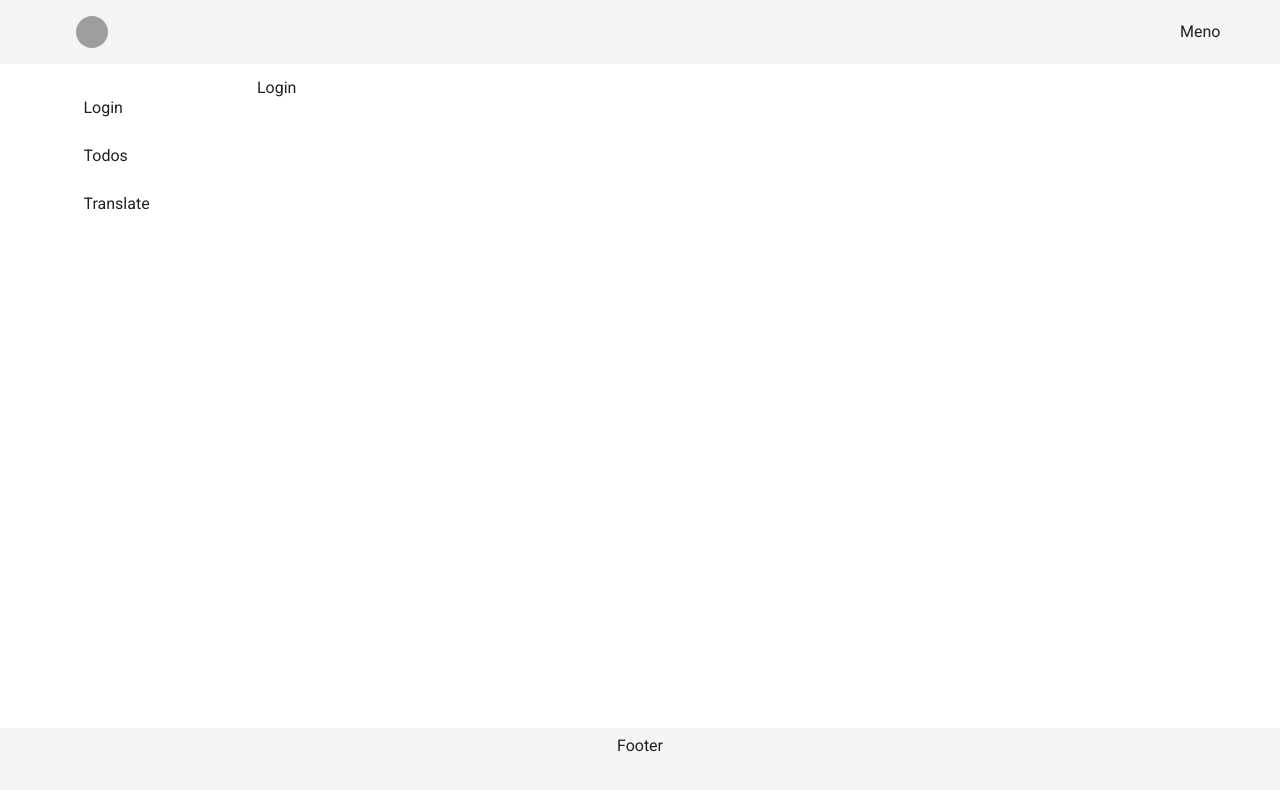
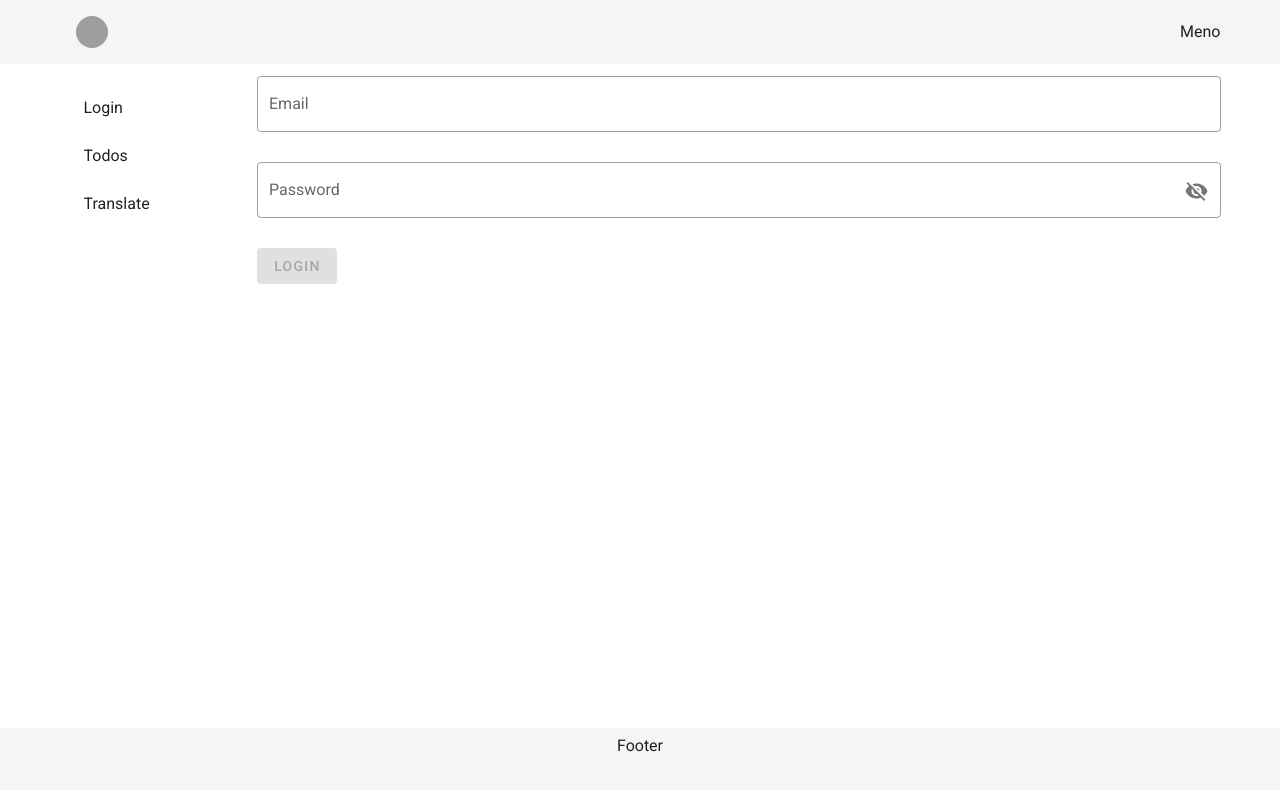
Before and after one commit to samodicer/TodoApp, a Vue app: page /login in a window 1280 px wide. Shown: the top 790 px of the page. Built offline with nearby package versions, Linux system fonts and the light colour scheme.

Commit message:
Login page
added login inputs and validation

```diff
--- a/src/store/index.js
+++ b/src/store/index.js
@@ -1,17 +1,13 @@
-import Vue from 'vue'
-import Vuex from 'vuex'
+import Vue from "vue";
+import Vuex from "vuex";
+import user from "./modules/user";
+import todos from "./modules/todos";
 
-Vue.use(Vuex)
+Vue.use(Vuex);
 
 export default new Vuex.Store({
-  state: {
+  modules: {
+    user,
+    todos,
   },
-  getters: {
-  },
-  mutations: {
-  },
-  actions: {
-  },
-  modules: {
-  }
-})
+});
--- /dev/null
+++ b/src/store/modules/user.js
@@ -0,0 +1,15 @@
+const state = {};
+
+const getters = {};
+
+const actions = {};
+
+const mutations = {};
+
+export default {
+  namespaced: true,
+  state,
+  getters,
+  actions,
+  mutations,
+};
--- a/src/views/LoginView.vue
+++ b/src/views/LoginView.vue
@@ -1,9 +1,65 @@
 <template>
-  <p>Login</p>
+  <v-form v-model="isFormValid">
+    <v-text-field
+      v-model="user.email"
+      tabindex="1"
+      label="Email"
+      placeholder="Email"
+      :rules="[rules.required]"
+      outlined
+      color="#26A69A"
+    ></v-text-field>
+    <v-text-field
+      v-model="user.password"
+      tabindex="1"
+      :append-icon="show ? 'mdi-eye' : 'mdi-eye-off'"
+      :rules="[rules.required]"
+      :type="showPassword ? 'text' : 'password'"
+      label="Password"
+      hint="At least 8 characters"
+      outlined
+      @click:append="showPassword = !showPassword"
+      color="#26A69A"
+    ></v-text-field>
+    <v-btn
+      class="white--text"
+      tabindex="2"
+      color="#26A69A"
+      :disabled="!isFormValid"
+      @click="login()"
+    >
+      Login
+    </v-btn>
+  </v-form>
 </template>
 
 <script>
+import { mapActions } from "vuex";
+
 export default {
   name: "LoginView",
+  data() {
+    return {
+      user: {
+        email: "",
+        password: "",
+      },
+      showPassword: false,
+      isFormValid: false,
+      rules: {
+        required: (value) => !!value || "This field is required",
+      },
+    };
+  },
+  methods: {
+    ...mapActions({
+      userLogin: "user/userLogin",
+    }),
+    login() {
+      this.userLogin(this.user).then(() => {
+        this.$router.push({ name: "todos" });
+      });
+    },
+  },
 };
 </script>
```
Also changed, not shown: src/store/modules/todos.js (added).
